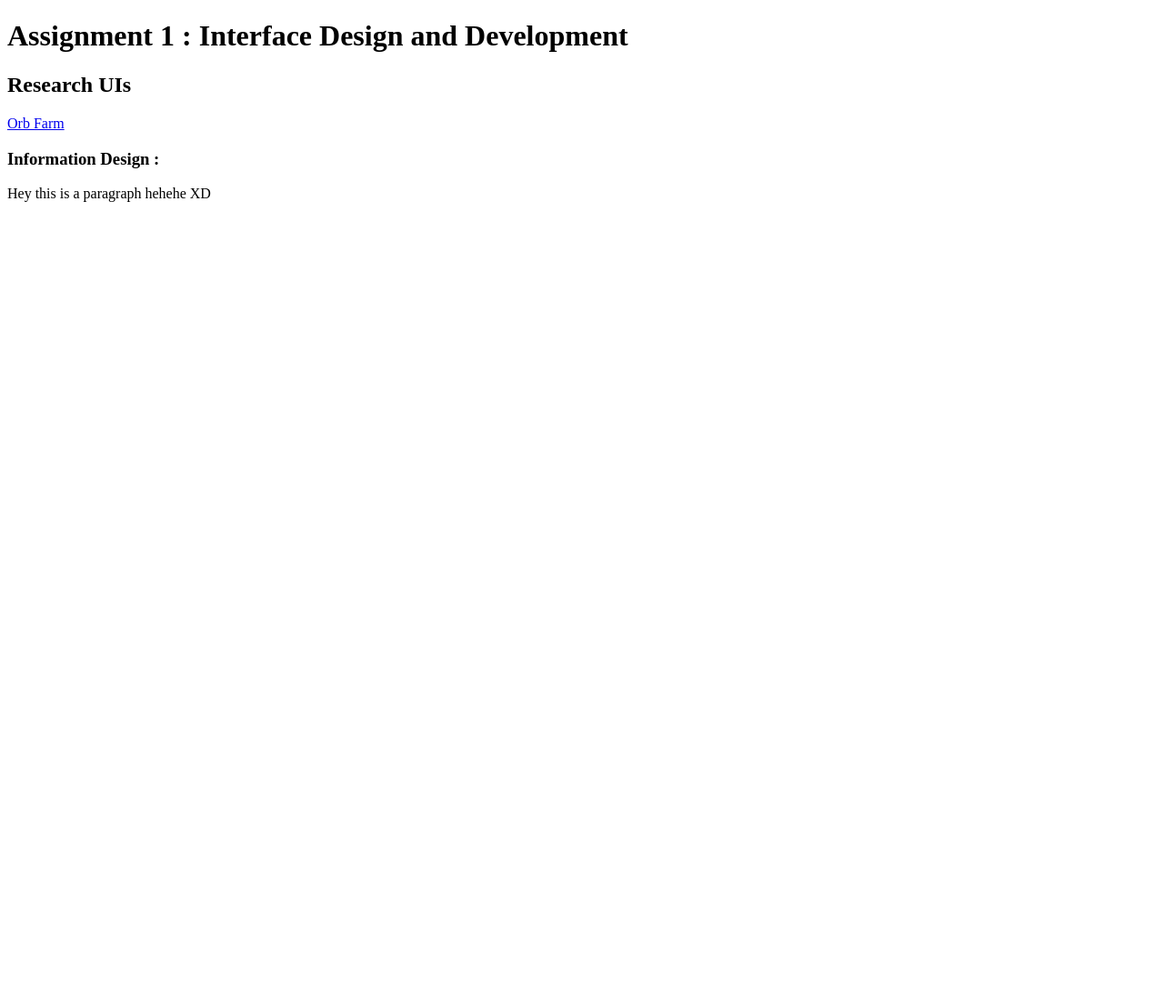
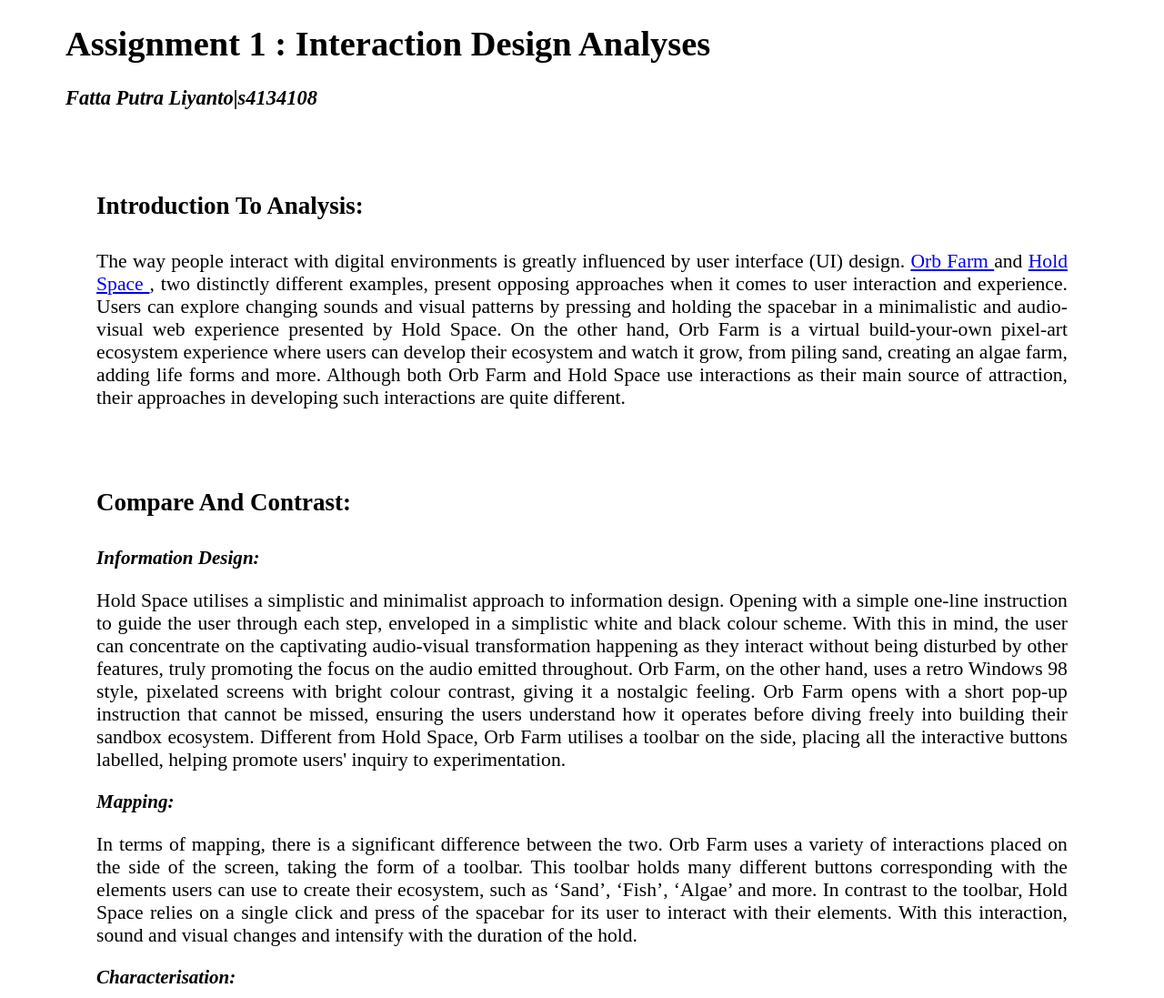
Before and after one commit to Fliyanto/idad-a1, a plain HTML site: page index.html in a window 1280 px wide. Shown: the top 1097 px of the page at 91% size. Before the commit the page ends 800 px from the top, so only its background shows below. Drawn offline with Linux system fonts and the light colour scheme.

Commit message:
Adding All Contents + CSS
Things include:
- headings
- Paragraphs

```diff
--- a/index.html
+++ b/index.html
@@ -1,19 +1,99 @@
 <!DOCTYPE html>
 <html lang="en">
-<head>
-    <meta charset="UTF-8">
-    <meta name="viewport" content="width=device-width, initial-scale=1.0">
+  <head>
+    <meta charset="UTF-8" />
+    <meta name="viewport" content="width=device-width, initial-scale=1.0" />
     <title>Assignment 1</title>
-</head>
-<body>
-  <h1>Assignment 1 : Interface Design and Development</h1>
+    <link rel="stylesheet" href="style.css" />
+  </head>
+  <body>
+    <header>
+      <h1>Assignment 1 : Interaction Design Analyses</h1>
 
-  <h2>Research UIs</h2>
+      <h3>Fatta Putra Liyanto|s4134108</h3>
+    </header>
 
-  <a href="https://orb.farm/">Orb Farm</a>
-
-  <h3>Information Design :</h3>
-
-  <p>Hey this is a paragraph hehehe XD</p>
-</body>
+    <main>
+      <section>
+        <header>
+          <h2>Introduction To Analysis:</h2>
+        </header>
+        <p>
+          The way people interact with digital environments is greatly
+          influenced by user interface (UI) design.
+          <a href="https://orb.farm/" target="blank"> Orb Farm </a>
+          and
+          <a href="https://holdspace.surge.sh/" target="_blank"> Hold Space </a>
+          , two distinctly different examples, present opposing approaches when
+          it comes to user interaction and experience. Users can explore
+          changing sounds and visual patterns by pressing and holding the
+          spacebar in a minimalistic and audio-visual web experience presented
+          by Hold Space. On the other hand, Orb Farm is a virtual build-your-own
+          pixel-art ecosystem experience where users can develop their ecosystem
+          and watch it grow, from piling sand, creating an algae farm, adding
+          life forms and more. Although both Orb Farm and Hold Space use
+          interactions as their main source of attraction, their approaches in
+          developing such interactions are quite different.
+        </p>
+      </section>
+      <header>
+        <h2>Compare And Contrast:</h2>
+      </header>
+      <h3>Information Design:</h3>
+      <p>
+        Hold Space utilises a simplistic and minimalist approach to information
+        design. Opening with a simple one-line instruction to guide the user
+        through each step, enveloped in a simplistic white and black colour
+        scheme. With this in mind, the user can concentrate on the captivating
+        audio-visual transformation happening as they interact without being
+        disturbed by other features, truly promoting the focus on the audio
+        emitted throughout. Orb Farm, on the other hand, uses a retro Windows 98
+        style, pixelated screens with bright colour contrast, giving it a
+        nostalgic feeling. Orb Farm opens with a short pop-up instruction that
+        cannot be missed, ensuring the users understand how it operates before
+        diving freely into building their sandbox ecosystem. Different from Hold
+        Space, Orb Farm utilises a toolbar on the side, placing all the
+        interactive buttons labelled, helping promote users' inquiry to
+        experimentation.
+      </p>
+      <h3>Mapping:</h3>
+      <p>
+        In terms of mapping, there is a significant difference between the two.
+        Orb Farm uses a variety of interactions placed on the side of the
+        screen, taking the form of a toolbar. This toolbar holds many different
+        buttons corresponding with the elements users can use to create their
+        ecosystem, such as ‘Sand’, ‘Fish’, ‘Algae’ and more. In contrast to the
+        toolbar, Hold Space relies on a single click and press of the spacebar
+        for its user to interact with their elements. With this interaction,
+        sound and visual changes and intensify with the duration of the hold.
+      </p>
+      <h3>Characterisation:</h3>
+      <p>
+        Both Orb Farm and Hold Space create a vivid experience for their users
+        in distinctive ways. The simplistic theme creates a highlight in Hold
+        Space, focusing the users towards the soundscape and the geometric shape
+        that changes depending on the user's input. With the focus being the
+        sound and movement, it creates a living experience for its users.
+        Alternatively, Orb Farm provides a unique approach of characters,
+        including fish, bacteria and algae that respond to the user’s ecosystem
+        design by living, growing and dying. In comparison to Hold Space’s
+        abstract performance, the entire orb transforms into a self-developing
+        world of its own, creating many possible outcomes for the users to
+        explore.
+      </p>
+      <h3>Feedback:</h3>
+      <p>
+        Lastly, there is a clear distinction in how both use feedback. Hold
+        Space offers a sudden and instantaneous sensory feedback, visual changes
+        reinforced by progressive sound that gets louder and more intense the
+        longer the input is pressed. Followed by an instantaneous de-escalation
+        of sound and visual changes as the input is released. In contrast,
+        despite being a visually silent interaction, Orb Farm provides visual
+        feedback from depth perspective changes when pressing a button,
+        constantly changing background to simulate time passed and a CO2/O2
+        meter that helps indicate the success rate of the ecosystem built by the
+        users, presenting a clear understanding of life in the ecosystem.
+      </p>
+    </main>
+  </body>
 </html>
--- /dev/null
+++ b/style.css
@@ -0,0 +1,29 @@
+@import url("https://fonts.googleapis.com/css2?family=Work+Sans:ital,wght@0,100..900;1,100..900&display=swap");
+
+body {
+  font-family: "Times New Roman", Times, serif;
+  padding: 0 5%;
+  font-size: larger;
+}
+
+main {
+  padding: 3%;
+  font-size: large;
+}
+
+h2 {
+  padding: 1% 0;
+}
+
+p {
+  text-align: justify;
+  font-size: larger;
+}
+
+h3 {
+  font-style: italic;
+}
+
+section {
+  padding-bottom: 3%;
+}
```
